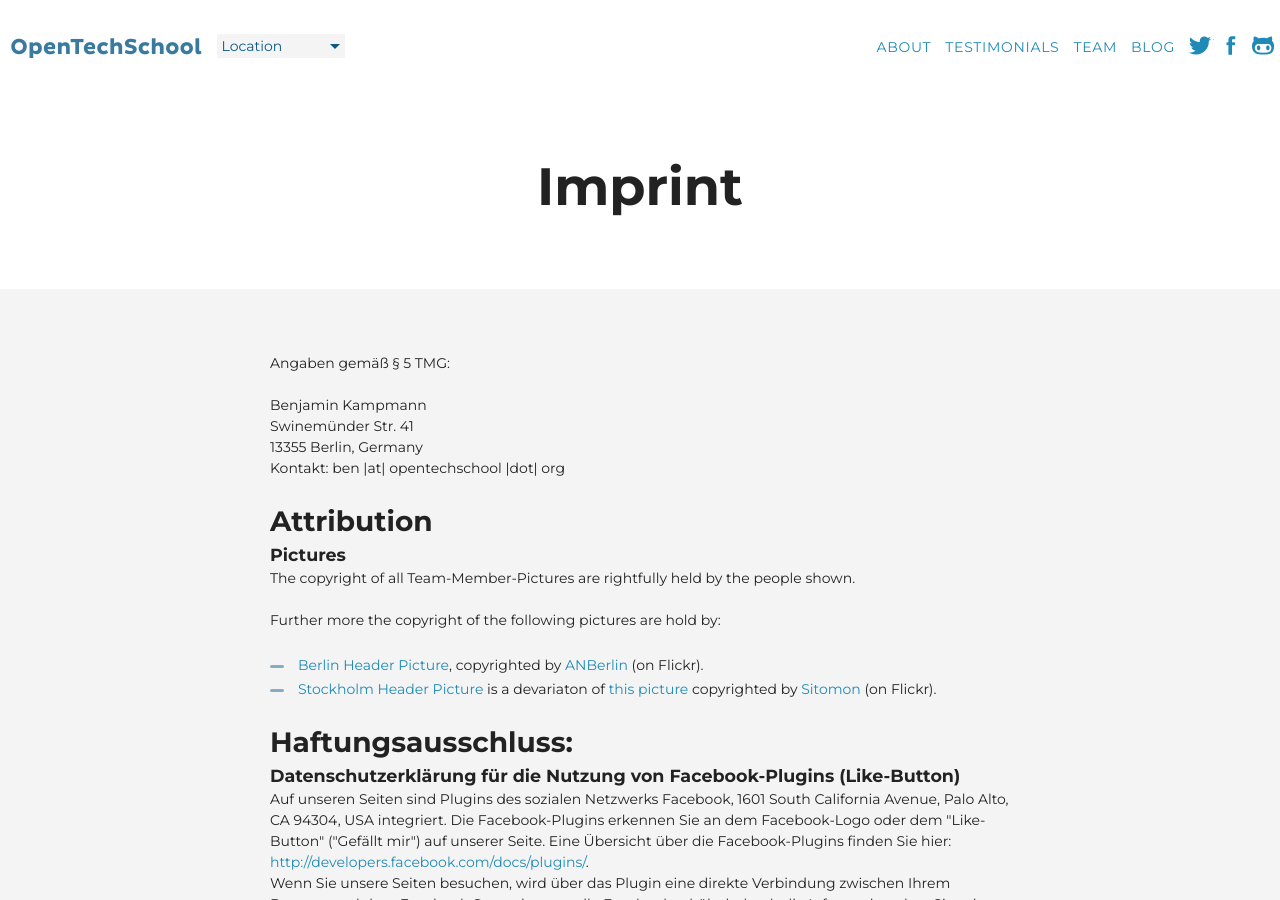
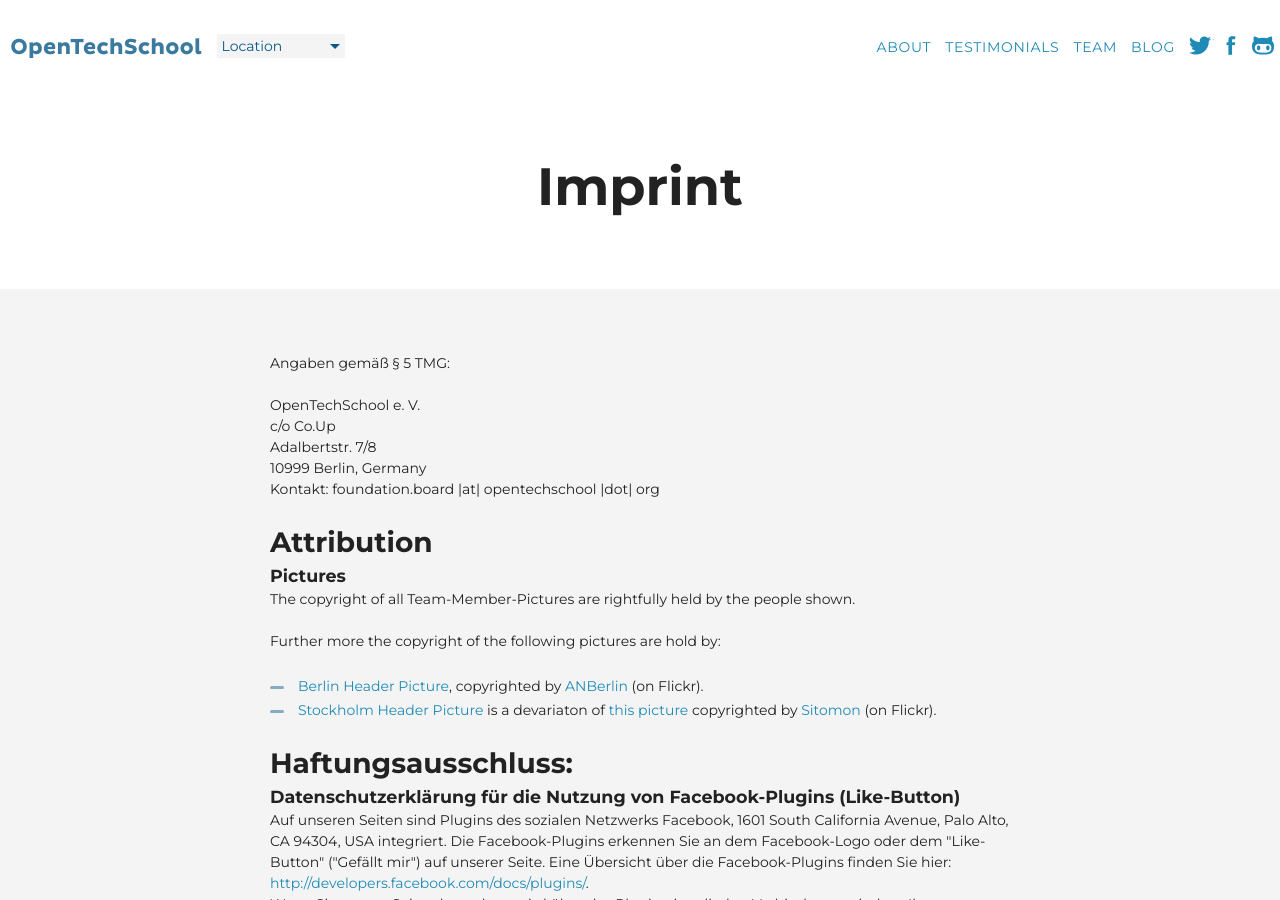
Before and after one commit to OpenTechSchool/www.opentechschool.org, a Jekyll site: the page built from imprint.md, in a window 1280 px wide and 900 px high. Built offline with Jekyll 4.4.1, drawn with Linux system fonts in a browser that asks for light colours; nearby versions of some CDN libraries.

Commit message:
set the imprint to our new address

```diff
--- a/imprint.md
+++ b/imprint.md
@@ -5,14 +5,16 @@ title: Imprint
 
 <p>Angaben gemäß § 5 TMG:</p>
 <address>
-  Benjamin Kampmann
+  OpenTechSchool e. V.
   <br>
-  Swinemünder Str. 41
+  c/o Co.Up
   <br>
-  13355 Berlin, Germany
+  Adalbertstr. 7/8
+  <br>
+  10999 Berlin, Germany
 </address>
 
-<p>Kontakt: ben |at| opentechschool |dot| org</p>
+<p>Kontakt: foundation.board |at| opentechschool |dot| org</p>
 
 <h2>Attribution</h2>
 
```
